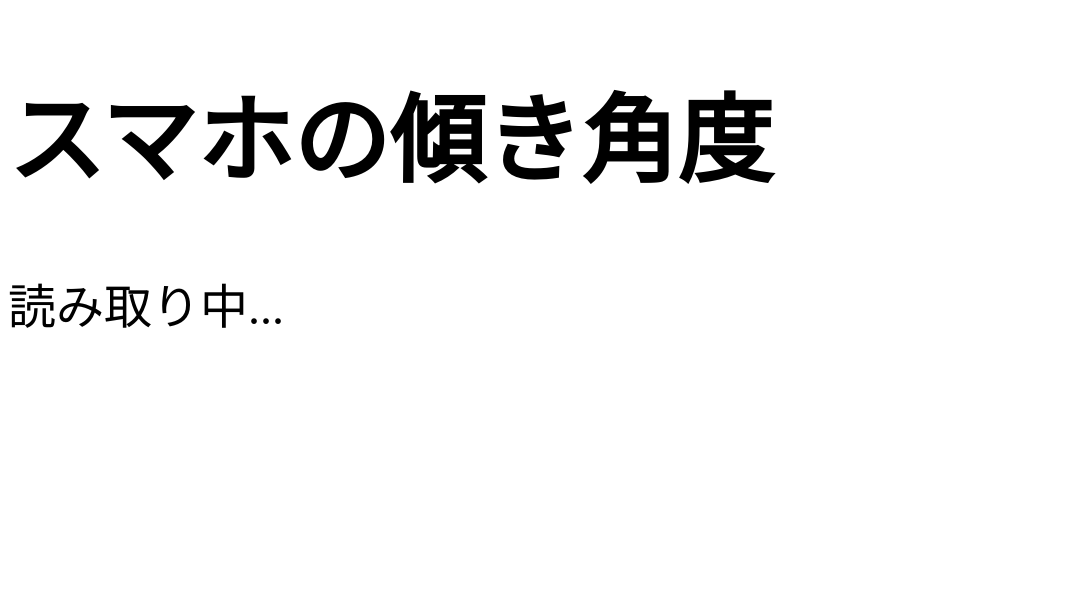
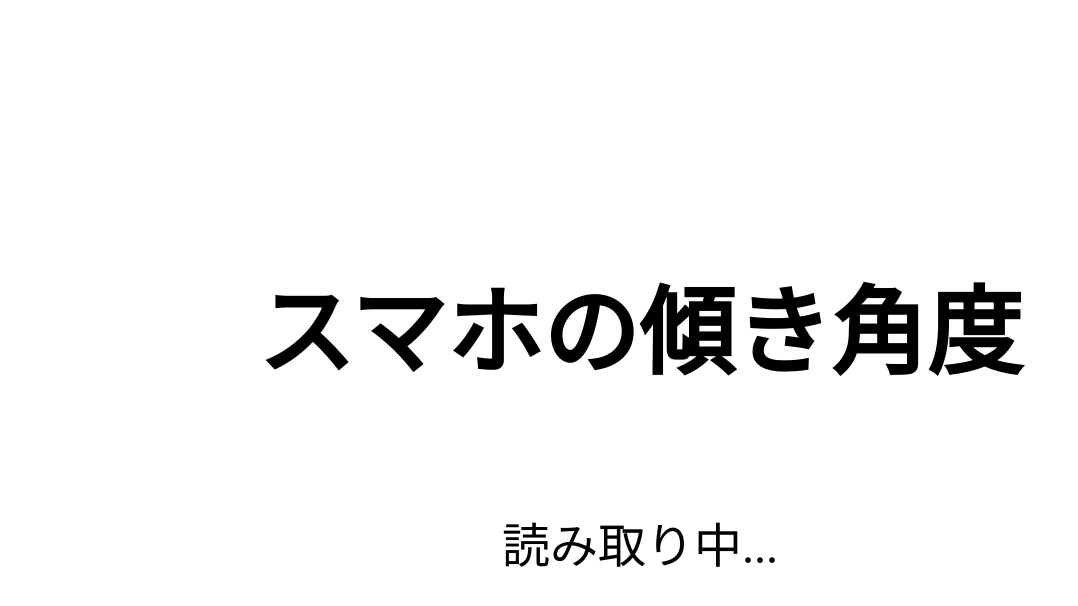
Before and after one commit to aiaiai1010/1234, a plain HTML site: page index.html in a window 1280 px wide. Shown: the whole page, without its empty margins (0-1078 px from the left). Drawn offline with Linux system fonts and the light colour scheme.

Commit message:
Update index.html

```diff
--- a/index.html
+++ b/index.html
@@ -5,6 +5,12 @@
   <style>
     body {
       font-size: 48px;
+      display: flex;
+      justify-content: center;
+      align-items: center;
+      height: 100vh;
+      text-align: center;
+      flex-direction: column;
     }
   </style>
 </head>
```
